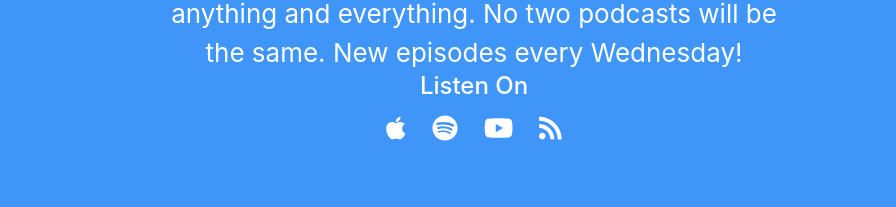
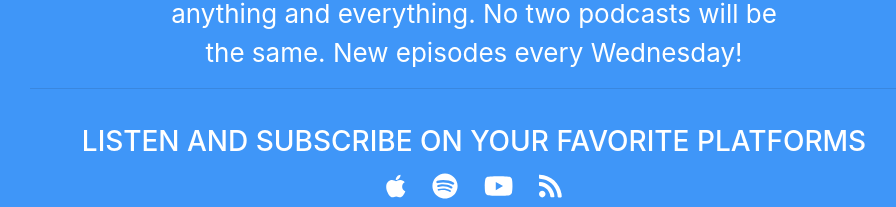
Before and after one commit to bote795/theafkhour, a React (Create React App) app: page / in a window 1280 px wide. Shown: the part 570-777 px from the top of the page, without its empty margins (166-1062 px from the left). Built offline with nearby package versions, Linux system fonts and the light colour scheme.

Commit message:
change title and add spacing

```diff
--- a/src/App.css
+++ b/src/App.css
@@ -46,6 +46,11 @@ ul li {
   padding-bottom: 10px;
   font-size: calc(10px + .5vmin);
 }
+
+.podcast-listen-on-title{
+  padding-top: 20px;
+
+}
 .podcast-listen-on > li{
   padding: 0 13px;
 
--- a/src/App.js
+++ b/src/App.js
@@ -35,7 +35,10 @@ function App() {
                     </div>
                   </Col>
                   <Col>
-                    <h4>Listen On</h4>
+                    <hr />
+                    <h3 className="podcast-listen-on-title">
+                      LISTEN AND SUBSCRIBE ON YOUR FAVORITE PLATFORMS
+                    </h3>
                     <ul className="podcast-listen-on">
                       <li>
                         <a href="https://podcasts.apple.com/us/podcast/the-afk-hour/id1516666092">
```
